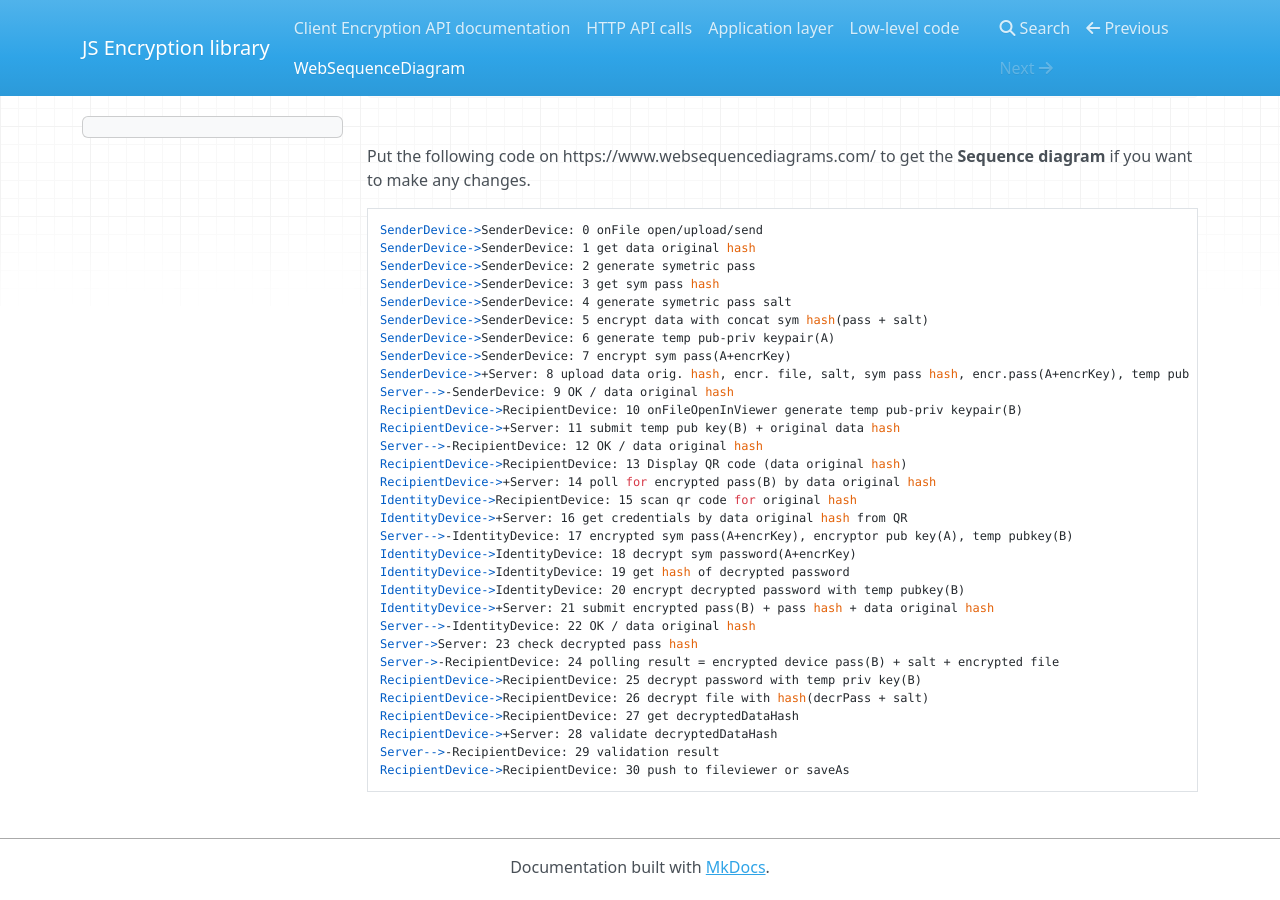
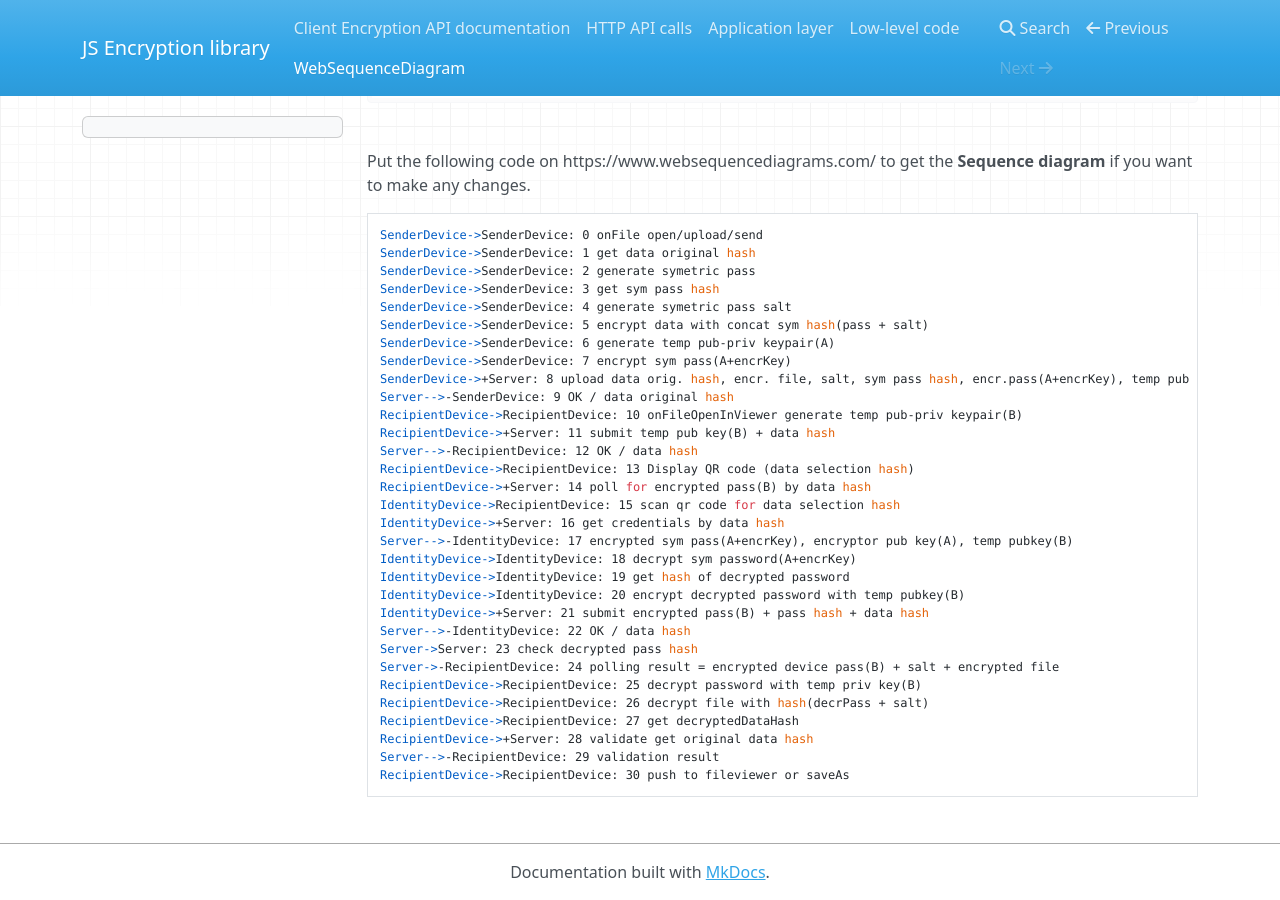
Before and after one commit to ReCheck-io/recheck-clientjs-library, an MkDocs documentation site: the page built from docs/WebSequenceDiagram.md, in a window 1280 px wide and 900 px high, scrolled down 640 px. Built offline with MkDocs 1.6.1, drawn with Linux system fonts in a browser that asks for light colours; nearby versions of some CDN libraries.

Commit message:
update of the diagram

````diff
--- a/docs/WebSequenceDiagram.md
+++ b/docs/WebSequenceDiagram.md
@@ -14,24 +14,24 @@
 SenderDevice->+Server: 8 upload data orig. hash, encr. file, salt, sym pass hash, encr.pass(A+encrKey), temp pub key(A)
 Server-->-SenderDevice: 9 OK / data original hash
 RecipientDevice->RecipientDevice: 10 onFileOpenInViewer generate temp pub-priv keypair(B)
-RecipientDevice->+Server: 11 submit temp pub key(B) + original data hash
-Server-->-RecipientDevice: 12 OK / data original hash
-RecipientDevice->RecipientDevice: 13 Display QR code (data original hash)
-RecipientDevice->+Server: 14 poll for encrypted pass(B) by data original hash
-IdentityDevice->RecipientDevice: 15 scan qr code for original hash
-IdentityDevice->+Server: 16 get credentials by data original hash from QR
+RecipientDevice->+Server: 11 submit temp pub key(B) + data hash
+Server-->-RecipientDevice: 12 OK / data hash
+RecipientDevice->RecipientDevice: 13 Display QR code (data selection hash)
+RecipientDevice->+Server: 14 poll for encrypted pass(B) by data hash
+IdentityDevice->RecipientDevice: 15 scan qr code for data selection hash
+IdentityDevice->+Server: 16 get credentials by data hash
 Server-->-IdentityDevice: 17 encrypted sym pass(A+encrKey), encryptor pub key(A), temp pubkey(B)
 IdentityDevice->IdentityDevice: 18 decrypt sym password(A+encrKey)
 IdentityDevice->IdentityDevice: 19 get hash of decrypted password
 IdentityDevice->IdentityDevice: 20 encrypt decrypted password with temp pubkey(B)
-IdentityDevice->+Server: 21 submit encrypted pass(B) + pass hash + data original hash
-Server-->-IdentityDevice: 22 OK / data original hash
+IdentityDevice->+Server: 21 submit encrypted pass(B) + pass hash + data hash
+Server-->-IdentityDevice: 22 OK / data hash
 Server->Server: 23 check decrypted pass hash
 Server->-RecipientDevice: 24 polling result = encrypted device pass(B) + salt + encrypted file
 RecipientDevice->RecipientDevice: 25 decrypt password with temp priv key(B)
 RecipientDevice->RecipientDevice: 26 decrypt file with hash(decrPass + salt)
 RecipientDevice->RecipientDevice: 27 get decryptedDataHash
-RecipientDevice->+Server: 28 validate decryptedDataHash
+RecipientDevice->+Server: 28 validate get original data hash
 Server-->-RecipientDevice: 29 validation result
 RecipientDevice->RecipientDevice: 30 push to fileviewer or saveAs
 ```
````
Also changed, not shown: docs/protocol.png.
